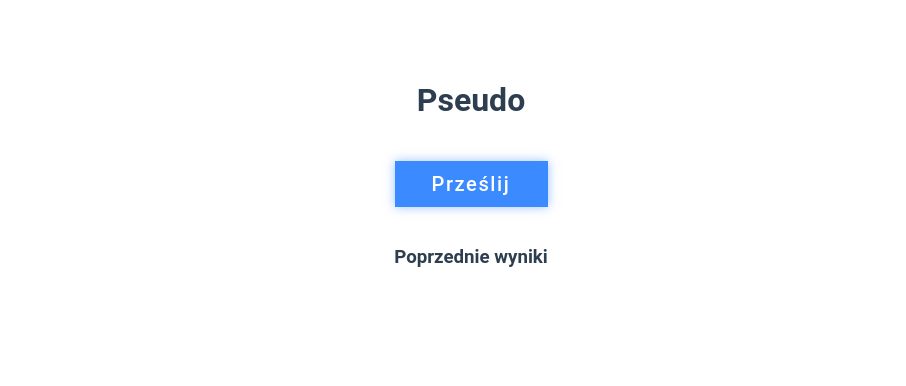
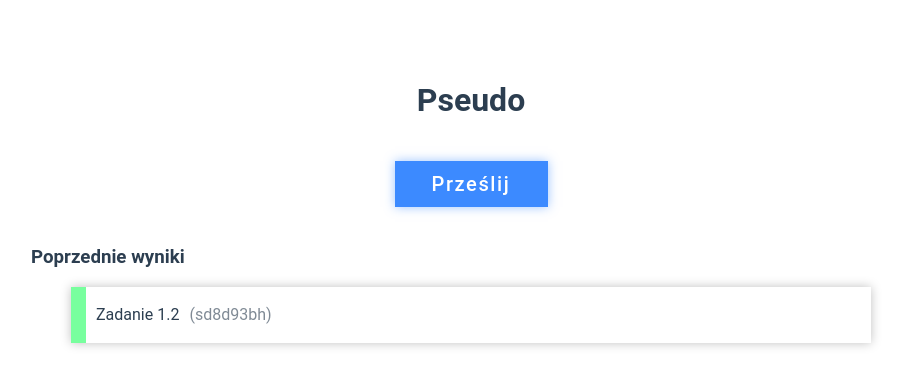
Before and after one commit to pniedzwiedzinski/pseudotest, a Vue app in the folder front/: page / in a window 1280 px wide. Shown: the top 386 px of the page, without its empty margins (169-1075 px from the left). Built offline with nearby package versions, Linux system fonts and the light colour scheme.

Commit message:
Add history

```diff
--- a/front/src/components/History.vue
+++ b/front/src/components/History.vue
@@ -1,11 +1,59 @@
 <template>
-<div>
-    <h3>Poprzednie wyniki</h3>
-</div>
+  <div class="history">
+    <h3 class="header">Poprzednie wyniki</h3>
+    <div class="entries">
+      <div class="entry">
+        <div class="status pass"></div>
+        <div class="task_name">Zadanie 1.2</div>
+        <div class="job_id">(sd8d93bh)</div>
+      </div>
+    </div>
+  </div>
 </template>
 
 <script>
 export default {
-  name: 'History',
+  name: "History"
+};
+</script>
+
+<style scoped>
+.history {
+  position: relative;
 }
-</script>
+
+.header {
+  position: absolute;
+  left: -40px;
+}
+
+.entries {
+  margin-top: 60px;
+  width: 800px;
+  box-shadow: 0px 0px 10px rgba(0, 0, 0, 0.25);
+}
+
+.entry {
+  height: 56px;
+
+  display: flex;
+  align-items: center;
+}
+
+.task_name {
+  margin: 10px;
+}
+
+.job_id {
+  opacity: 0.6;
+}
+
+.status {
+  height: 100%;
+  width: 15px;
+}
+
+.status.pass {
+  background: #78ff9e;
+}
+</style>
```
